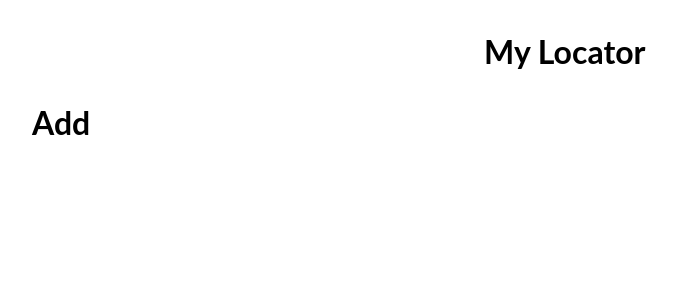
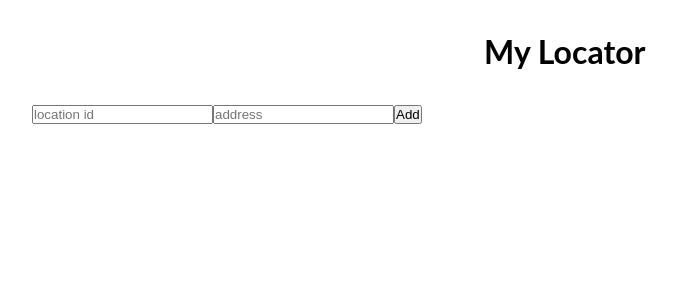
Before and after one commit to elishaking/my-locator, a React (Create React App) app in the folder client/: page /add in a window 1280 px wide. Shown: the top 300 px of the page, without its empty margins (96-773 px from the left). Built offline with nearby package versions, Linux system fonts and the light colour scheme; some icons are missing.

Commit message:
add store

```diff
--- a/client/src/routes/Add.js
+++ b/client/src/routes/Add.js
@@ -1,10 +1,63 @@
 import React, { Component } from 'react';
 
 export default class Add extends Component {
+  state = {
+    id: '',
+    address: ''
+  };
+
+  onChange = (e) => {
+    this.setState({
+      [e.target.name]: e.target.value
+    });
+  }
+
+  addStore = async (e) => {
+    e.preventDefault();
+
+    const { id, address } = this.state;
+    if (id === '' || address === '')
+      return alert('All fields are required');
+    const newLocation = {
+      id,
+      address
+    };
+
+    const res = await fetch('/api/v1/locations', {
+      method: 'POST',
+      headers: {
+        'Content-Type': 'application/json'
+      },
+      body: JSON.stringify(newLocation)
+    });
+
+    if (res.status === 400) {
+      // store exists
+      return alert('Store already exists');
+    }
+
+    alert('Store added');
+    this.props.history.replace('/');
+  };
+
   render() {
     return (
       <div>
-        <h1>Add</h1>
+        <form onSubmit={this.addStore}>
+          <input
+            type="text"
+            name="id"
+            placeholder="location id"
+            onChange={this.onChange} />
+
+          <input
+            type="text"
+            name="address"
+            placeholder="address"
+            onChange={this.onChange} />
+
+          <button type="submit">Add</button>
+        </form>
       </div>
     );
   }
```
